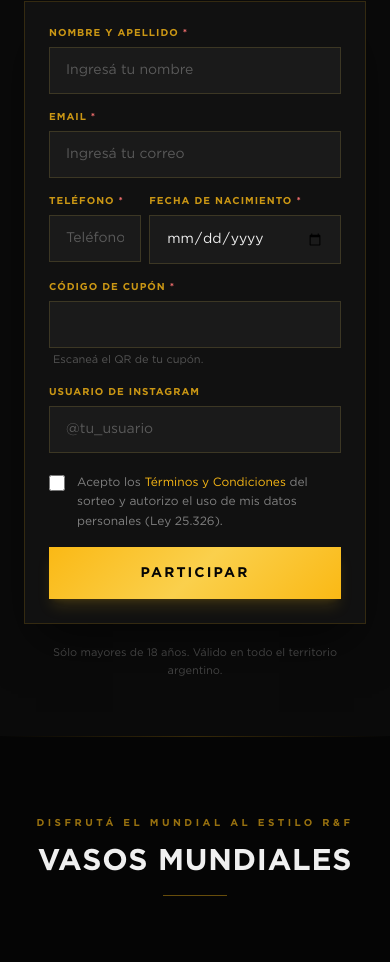
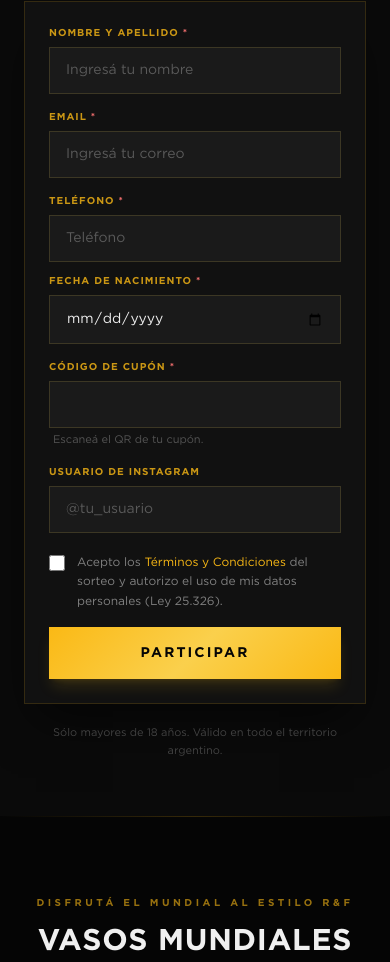
Before and after one commit to RockMKT/rf-sorteo-samsung, a Next.js app: page / in a window 390 px wide. Shown: the part 824-1786 px from the top of the page. Built offline with nearby package versions, Linux system fonts and the light colour scheme.

Commit message:
grid en vertical mobile

```diff
--- a/components/FormSorteo.tsx
+++ b/components/FormSorteo.tsx
@@ -159,7 +159,7 @@
       </div>
 
       {/* Teléfono + Fecha de nacimiento */}
-      <div className="grid grid-cols-[0.65fr_1.35fr] gap-2 w-full">
+      <div className="grid grid-cols-1 sm:grid-cols-2 gap-3">
         <div className="min-w-0">
           <label htmlFor="telefono" className="block text-[10px] font-display uppercase tracking-widest text-rf-dorado/80 mb-1.5">
             Teléfono <span className="text-red-400">*</span>
```
